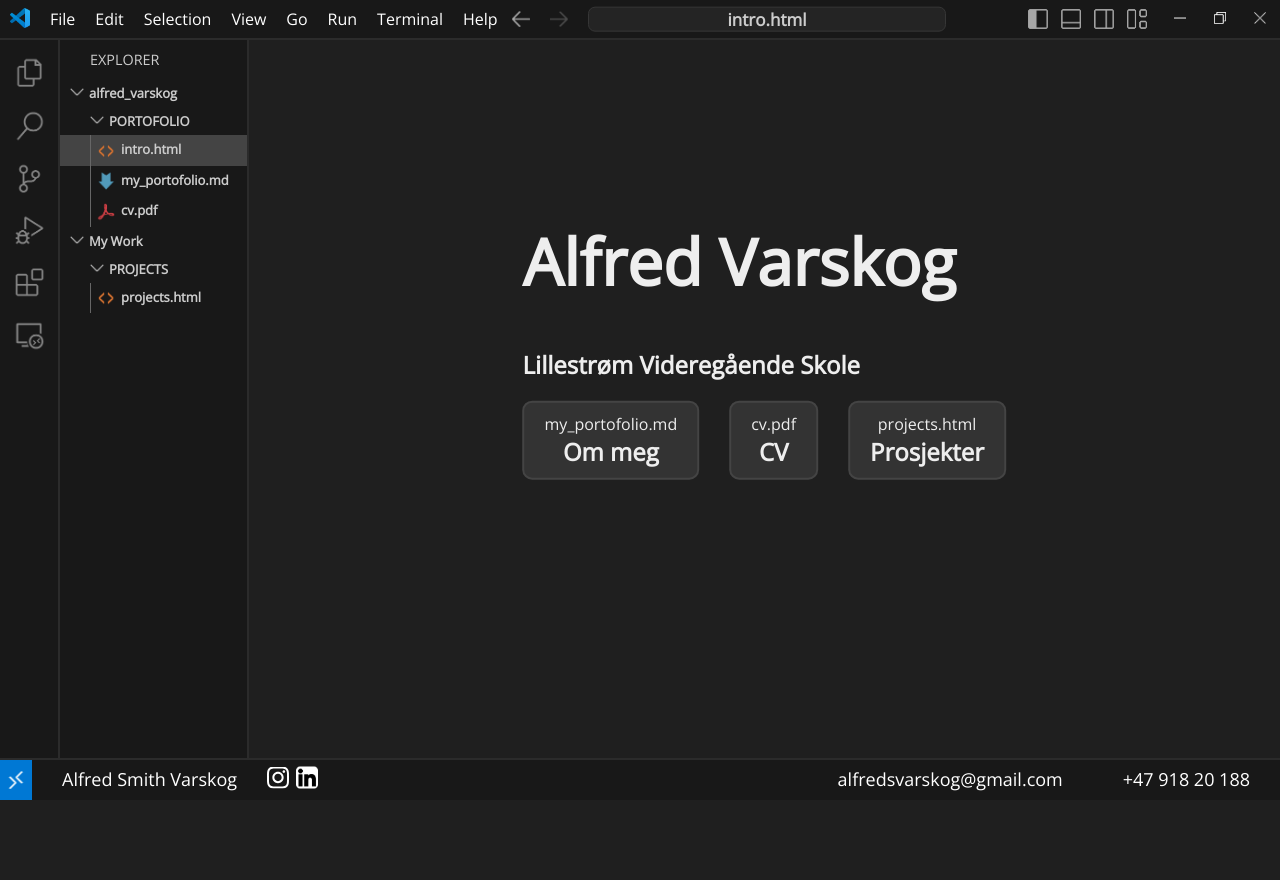
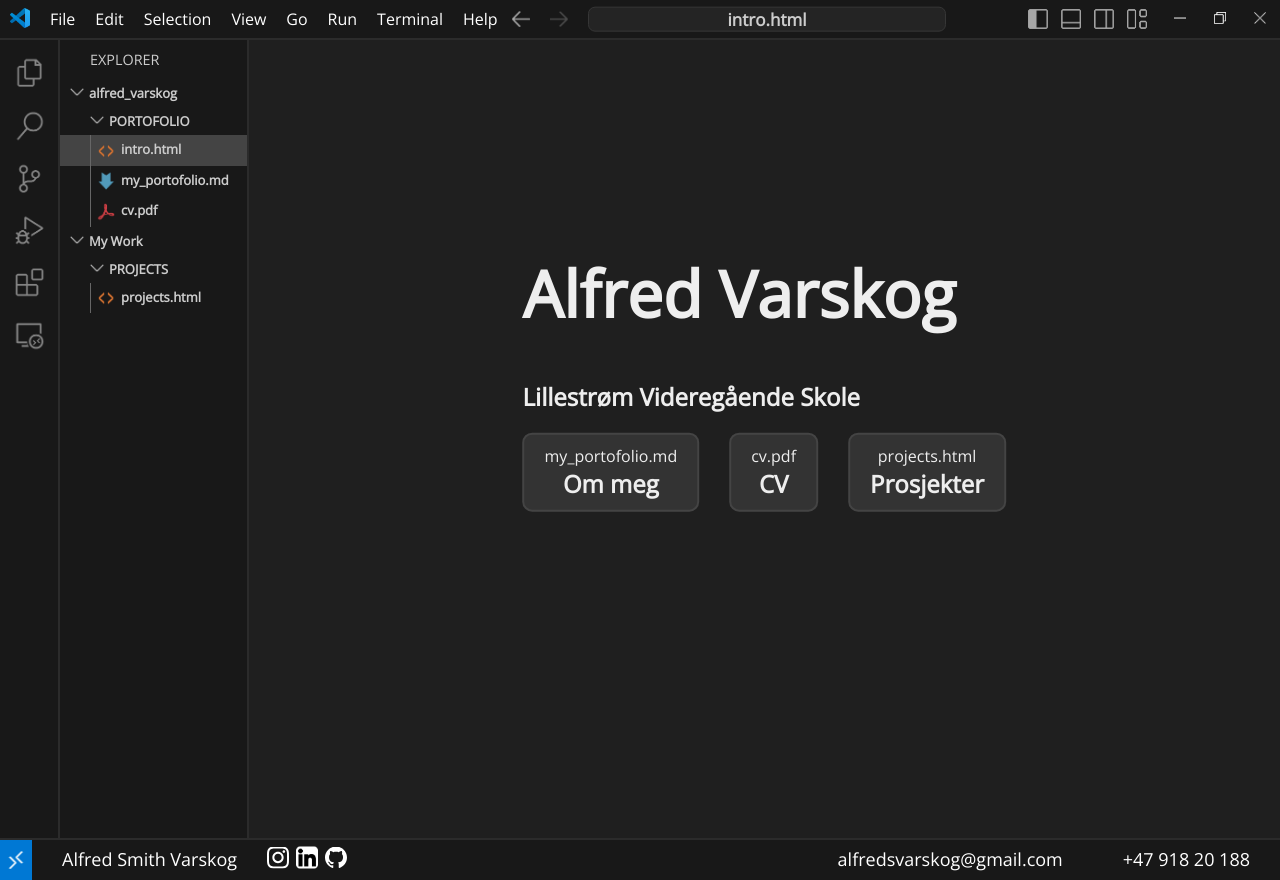
Before and after one commit to Alfredinos/Alfredinos.github.io, a plain HTML site: page index.html in a window 1280 px wide. Before the commit the page ends 800 px from the top, so only its background shows below. Drawn offline with nearby package versions, Linux system fonts and the light colour scheme.

Commit message:
Add files via upload

```diff
--- a/arrow-down.js
+++ b/arrow-down.js
@@ -1,3 +1,5 @@
+
+/* denne funksjonen kjøres fra starten for å gjøre animasjonen som viser pilene på portofoliopage */
 
 let scrollDownEl = document.querySelector("#scrolldown");
 
--- a/index.html
+++ b/index.html
@@ -17,6 +17,7 @@
 </head>
 
 <body>
+
     <div id="navbar">
         <div id="links">
             <img src="bilder/vscode_logo.png" alt="Visual Studio Code logoen" id="logo">
@@ -274,6 +275,9 @@
             <a target="_blank" href="https://www.linkedin.com/in/alfred-varskog-582181297/">
                 <img src="bilder/linkedin.png" alt="linkedin link">
             </a>
+            <a target="_blank" href="https://github.com/Alfredinos?tab=repositories">
+                <img src="bilder/github_logo.svg" alt="github link">
+            </a>
             </div>
             <div id="contact">
                 <p>alfredsvarskog@gmail.com</p>
--- a/script.js
+++ b/script.js
@@ -1,5 +1,5 @@
 
-
+// sleep funksjon som er referert til i readme.md-filen
 const sleep = ms => new Promise(r => setTimeout(r, ms));
 
 
@@ -95,7 +95,7 @@ undoEl[1].addEventListener("click", ()=>togglePage("intro.html"));
 navbarMobileEl.addEventListener("click", toggleSources);
 
 
-
+// variabler og sånt gjør jeg ikke kommentarer på
 
 
 
@@ -103,14 +103,17 @@ navbarMobileEl.addEventListener("click", toggleSources);
 
 for (let i = 0; i<folderEls.length; i++){
     folderToggle[i] = false;
+    // legger til eventlisteners med en loop som gjør åpningen og lukking av mappene i sources
     folderEls[i].children[0].addEventListener("click", ()=>{
         if(!folderToggle[i]){
             folderEls[i].style.height = "1.7em";
             folderEls[i].style.overflow = "hidden";
+            // endrer source til folder elementet som gir effekten om at den er åpen eller lukket.
             folderEls[i].children[0].children[0].src = "bilder/arrow-right.png"
             folderToggle[i] = true;
         } else {
             folderEls[i].style.height = "fit-content";
+            // endrer source til folder elementet som gir effekten om at den er åpen eller lukket.
             folderEls[i].children[0].children[0].src = "bilder/arrow-down.png"
             folderToggle[i] = false;
         }
@@ -121,14 +124,17 @@ for (let i = 0; i<folderEls.length; i++){
 
 for (let i = 0; i<subFolderEls.length; i++){
     subFolderToggle[i] = false;
+    // legger til eventlisteners med en loop som gjør åpningen og lukking av mappene i sources
     subFolderEls[i].addEventListener("click", ()=>{
         if(!subFolderToggle[i]){
+            // tempLength er hvor mange elemter av subFolderFiles det finnes
             temp = subFolderEls[i].parentElement.querySelectorAll(".folderFile");
             tempLength = temp.length;
             console.log(tempLength)
             for (let j = 0; j<tempLength; j++){
                 temp[j].style.display = "none";
             }
+            // endrer source til folder elementet som gir effekten om at den er åpen eller lukket.
             subFolderEls[i].children[0].src = "bilder/arrow-right.png"
             subFolderToggle[i] = !subFolderToggle[i];
         } else {
@@ -138,7 +144,7 @@ for (let i = 0; i<subFolderEls.length; i++){
             for (let j = 0; j<tempLength; j++){
                 temp[j].style.display = "flex";
             }
-
+            // endrer source til folder elementet som gir effekten om at den er åpen eller lukket.
             subFolderEls[i].children[0].src = "bilder/arrow-down.png"
             subFolderToggle[i] = !subFolderToggle[i];
         }
@@ -146,7 +152,7 @@ for (let i = 0; i<subFolderEls.length; i++){
 }
 
 // LAGER EN FUNKSJON SOM OPPDATERER EVENTER OM ELEMENTER ER SYNLIGE ELLER IKKE
-
+// referert til i readme.md-filen
 const observer = new IntersectionObserver((entries)=>{
     entries.forEach((entry) => {
         if(entry.isIntersecting){
@@ -167,6 +173,8 @@ hiddenElements.forEach((el)=>observer.observe(el));
 
 async function toggleSources(){
     if(!mobileSourcesToggle){
+        // istedenfor å gjøre dette i css var det mye lettere å hente
+        // vidden til elementet i pixler i javascript og flytte det på den måten
         bodyEl.style.transform = "translateX(-" + sourcesEl.getBoundingClientRect().width + "px)";
         await sleep(500)
         bodyEl.style.width = "fit-content"
@@ -184,6 +192,8 @@ async function toggleSources(){
 
 function togglePage(page){
     toggleOffAllPages()
+    // bruker variablen page som puttes inn via eventlistenererne til å
+    // vite hvilken side som åpnes og lukkes
     if(page == "intro.html" && !pageOpen.intro){
         introPageEl.classList.add("showPage");
         introPageEl.classList.remove("hidePage");
@@ -216,13 +226,13 @@ function togglePage(page){
     for (let i = 0; i<searchEl.length; i++){
         searchEl[i].innerText = page;
     }
-    navbarMobileEl
     title.innerText = page;
 }
 
 // EN FUNKSJON SOM HJELPER MED Å LUKKE ALLE SIDENE. DETTE BRUKES FOR Å ÅPNE NYE SIDER.
 
 function toggleOffAllPages(){
+    // Fjerner alle sider som første steg til åpne sider funksjonen
     introPageEl.classList.add("hidePage");
     introPageEl.classList.remove("showPage");
 
@@ -234,13 +244,16 @@ function toggleOffAllPages(){
 
     projectsPageEl.classList.add("hidePage");
     projectsPageEl.classList.remove("showPage");
-
+    // bruker klassen hide og showpage for å endre elementene i css
+    // dette lager en kobling mellom css og javascript for å style
 
     introFile.style.backgroundColor = "";
     myPortofolioFile.style.backgroundColor = "";
     cvFileEl.style.backgroundColor = "";
     projectsFileEl.style.backgroundColor = "";
 
+    // gjør navnet mitt usynlig igjen for å kunne starte animasjonen på nytt
+    // når man åpner siden med navnet på nytt
     for (let i = 0; i<myNameh1Els.length; i++){
         myNameh1Els[i].style.opacity = "0";
     }
@@ -262,28 +275,6 @@ async function makeMyName(){
     }
 }
 
-// EN FUNKSJON SOM BRUKES BARE FOR Å LØSE NOEN PROBLEMER NÅR MAN BYTTER RASKT MELLOM MOBIL OG DESKTOP VERSJON.
-
-async function checkOrientationChange(){
-    let bodyHeight = 0;
-    while (true){
-        await sleep(100)
-        temp = mobileMode;
-        if(window.innerHeight>window.innerWidth){
-            mobileMode = true;
-            bodyHeight = window.innerHeight;
-        } else {
-            mobileMode = false;
-            bodyHeight = (window.innerHeight - 80);
-        }
-        bodyEl.style.height = bodyHeight + "px";
-        if (temp!=mobileMode && !mobileMode && mobileSourcesToggle){
-            toggleSources()
-        }
-    }
-}
 
 // START FUNKSJONER
-
-checkOrientationChange()
-togglePage("intro.html")
+togglePage("intro.html");
```
Also changed, not shown: index.css (+10 -2 lines), bilder/github_logo.svg (added).
